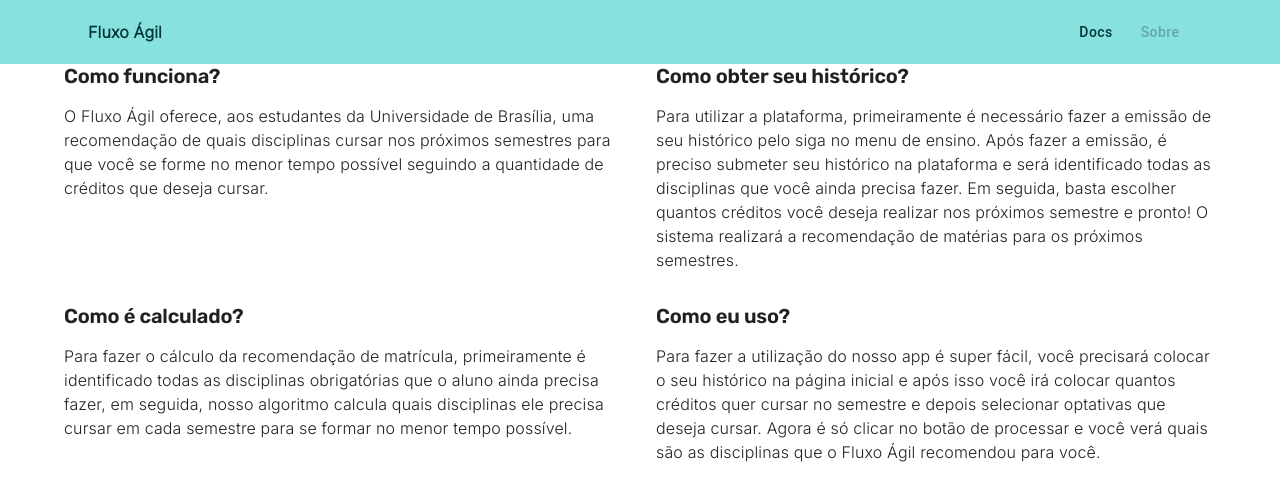
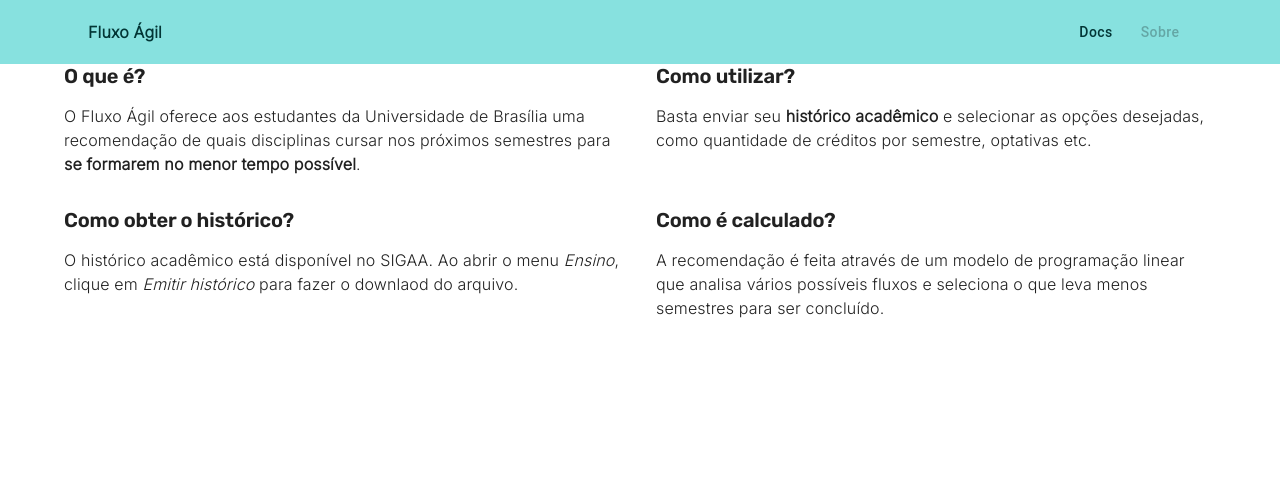
Before and after one commit to UnBArqDsw2022-1/2022.1_G4_FluxoAgil-client, a React (Vite) app: page / in a window 1280 px wide. Shown: the top 500 px of the page. Built offline with nearby package versions, Linux system fonts and the light colour scheme.

Commit message:
feat: atualiza guia de utilização

```diff
--- a/src/components/Guide.tsx
+++ b/src/components/Guide.tsx
@@ -2,24 +2,24 @@
 
 const items = [
   {
-    title: 'Como funciona?',
+    title: 'O que é?',
     content:
-      'O Fluxo Ágil oferece, aos estudantes da Universidade de Brasília, uma recomendação de quais disciplinas cursar nos próximos semestres para que você se forme no menor tempo possível seguindo a quantidade de créditos que deseja cursar.',
+      'O Fluxo Ágil oferece aos estudantes da Universidade de Brasília uma recomendação de quais disciplinas cursar nos próximos semestres para <strong>se formarem no menor tempo possível</strong>.',
   },
   {
-    title: 'Como obter seu histórico?',
+    title: 'Como utilizar?',
     content:
-      'Para utilizar a plataforma, primeiramente é necessário fazer a emissão de seu histórico pelo siga no menu de ensino. Após fazer a emissão, é preciso submeter seu histórico na plataforma e será identificado todas as disciplinas que você ainda precisa fazer. Em seguida, basta escolher quantos créditos você deseja realizar nos próximos semestre e pronto! O sistema realizará a recomendação de matérias para os próximos semestres.',
+      'Basta enviar seu <strong>histórico acadêmico</strong> e selecionar as opções desejadas, como quantidade de créditos por semestre, optativas etc.',
+  },
+  {
+    title: 'Como obter o histórico?',
+    content:
+      'O histórico acadêmico está disponível no SIGAA. Ao abrir o menu <i>Ensino</i>, clique em <i>Emitir histórico</i> para fazer o downlaod do arquivo.',
   },
   {
     title: 'Como é calculado?',
     content:
-      'Para fazer o cálculo da recomendação de matrícula, primeiramente é identificado todas as disciplinas obrigatórias que o aluno ainda precisa fazer, em seguida, nosso algoritmo calcula quais disciplinas ele precisa cursar em cada semestre para se formar no menor tempo possível.',
-  },
-  {
-    title: 'Como eu uso?',
-    content:
-      'Para fazer a utilização do nosso app é super fácil, você precisará colocar o seu histórico na página inicial e após isso você irá colocar quantos créditos quer cursar no semestre e depois selecionar optativas que deseja cursar. Agora é só clicar no botão de processar e você verá quais são as disciplinas que o Fluxo Ágil recomendou para você.',
+      'A recomendação é feita através de um modelo de programação linear que analisa vários possíveis fluxos e seleciona o que leva menos semestres para ser concluído.',
   },
 ]
 
@@ -32,7 +32,10 @@
             <Typography variant="h2">{item.title}</Typography>
           </Box>
 
-          <Typography variant="body1">{item.content}</Typography>
+          <Typography
+            variant="body1"
+            dangerouslySetInnerHTML={{ __html: item.content }}
+          />
         </Grid>
       ))}
     </Grid>
```
